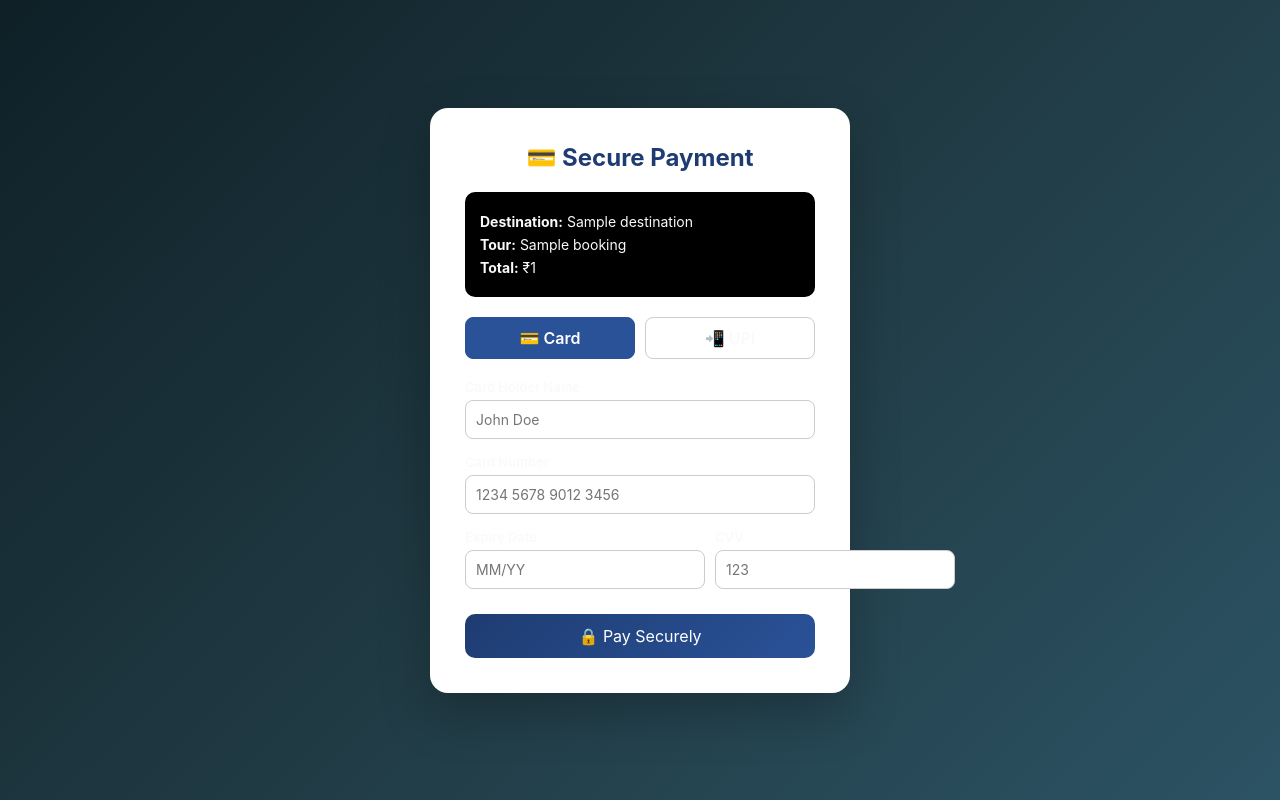
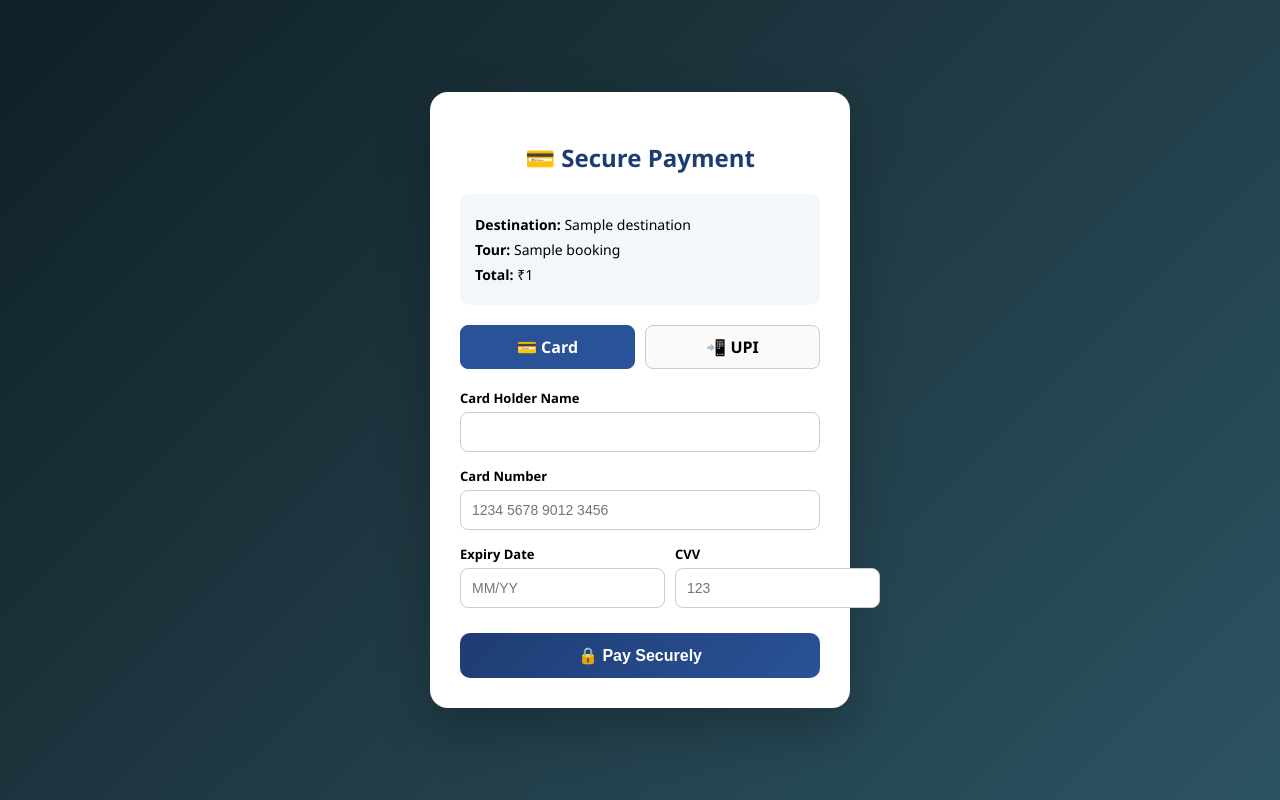
Before and after one commit to Tejasrathod274/Final-Project, a Flask app: template templates/payment.html in a window 1280 px wide. Run offline with Flask 3, Linux system fonts and the light colour scheme; the template is opened without the code that fills it: most values are stand-ins (such as "Sample title", 1, 10 or a date in 2020); some libraries are stand-ins or nearby versions.

Commit message:
Final working payment flow

```diff
--- a/templates/payment.html
+++ b/templates/payment.html
@@ -2,11 +2,15 @@
 <html lang="en">
 <head>
 <meta charset="UTF-8">
+<meta name="viewport" content="width=device-width, initial-scale=1.0">
 <title>Secure Payment | Travel & Tour</title>
-    <link rel="stylesheet" href="{{ url_for('static', filename='css/common.css') }}">
-</head>
 
 <style>
+
+* {
+    box-sizing: border-box;
+}
+
 body {
     margin: 0;
     font-family: 'Segoe UI', sans-serif;
@@ -14,14 +18,16 @@ body {
     display: flex;
     justify-content: center;
     align-items: center;
-    height: 100vh;
+    min-height: 100vh;
+    padding: 15px;
 }
 
-/* Card Container */
+/* Card */
 .payment-card {
     background: #ffffff;
-    padding: 35px;
-    width: 420px;
+    padding: 30px;
+    width: 100%;
+    max-width: 420px;
     border-radius: 18px;
     box-shadow: 0 20px 50px rgba(0,0,0,0.25);
     animation: fadeIn 0.4s ease-in-out;
@@ -40,7 +46,7 @@ body {
 
 /* Summary */
 .booking-summary {
-    background: black;
+    background: #f3f6fa;
     padding: 15px;
     border-radius: 10px;
     margin-bottom: 20px;
@@ -51,7 +57,7 @@ body {
     margin: 6px 0;
 }
 
-/* Payment Method Tabs */
+/* Payment Methods */
 .payment-methods {
     display: flex;
     gap: 10px;
@@ -67,6 +73,7 @@ body {
     text-align: center;
     font-weight: 600;
     transition: 0.3s;
+    background: #fafafa;
 }
 
 .method-btn.active {
@@ -89,7 +96,7 @@ body {
 }
 
 .input-group input {
-    padding: 10px;
+    padding: 11px;
     border-radius: 8px;
     border: 1px solid #ccc;
     font-size: 14px;
@@ -99,6 +106,7 @@ body {
 .input-group input:focus {
     border-color: #2a5298;
     outline: none;
+    box-shadow: 0 0 0 2px rgba(42,82,152,0.1);
 }
 
 .row {
@@ -110,15 +118,14 @@ body {
     flex: 1;
 }
 
-/* Hide sections */
 .hidden {
     display: none;
 }
 
-/* Pay Button */
+/* Button */
 .pay-btn {
     width: 100%;
-    padding: 12px;
+    padding: 13px;
     border: none;
     background: linear-gradient(135deg, #1e3c72, #2a5298);
     color: white;
@@ -127,13 +134,27 @@ body {
     cursor: pointer;
     margin-top: 10px;
     transition: 0.3s;
+    font-weight: 600;
 }
 
 .pay-btn:hover {
     transform: translateY(-2px);
     box-shadow: 0 10px 25px rgba(0,0,0,0.2);
 }
+
+/* Mobile */
+@media (max-width: 480px) {
+    .payment-card {
+        padding: 20px;
+    }
+
+    .row {
+        flex-direction: column;
+    }
+}
+
 </style>
+</head>
 
 <body>
 
@@ -147,7 +168,6 @@ body {
     <p><strong>Total:</strong> ₹{{ booking.total_amount }}</p>
 </div>
 
-    <!-- Payment Method Switch -->
 <div class="payment-methods">
     <div class="method-btn active" onclick="selectMethod('card')" id="cardBtn">
         💳 Card
@@ -157,30 +177,30 @@ body {
     </div>
 </div>
 
-    <form method="POST" action="{{ url_for('confirm_payment') }}">
+<form method="POST" action="{{ url_for('confirm_payment') }}" onsubmit="return validateForm()">
 
 <!-- CARD SECTION -->
 <div id="cardSection">
 
     <div class="input-group">
         <label>Card Holder Name</label>
-                <input type="text" placeholder="John Doe">
+        <input type="text" required>
     </div>
 
     <div class="input-group">
         <label>Card Number</label>
-                <input type="text" placeholder="1234 5678 9012 3456" maxlength="19">
+        <input type="text" id="cardNumber" maxlength="19" placeholder="1234 5678 9012 3456" required>
     </div>
 
     <div class="row">
         <div class="input-group small">
             <label>Expiry Date</label>
-                    <input type="text" placeholder="MM/YY">
+            <input type="text" id="expiry" maxlength="5" placeholder="MM/YY" required>
         </div>
 
         <div class="input-group small">
             <label>CVV</label>
-                    <input type="password" placeholder="123" maxlength="3">
+            <input type="password" id="cvv" maxlength="3" placeholder="123" required>
         </div>
     </div>
 
@@ -191,11 +211,11 @@ body {
 
     <div class="input-group">
         <label>UPI ID</label>
-                <input type="text" placeholder="example@upi">
+        <input type="text" id="upi" placeholder="example@upi">
     </div>
 
     <div style="text-align:center; font-size:13px; color:gray;">
-                You will receive a payment request on your UPI app.
+        You will receive a payment request in your UPI app.
     </div>
 
 </div>
@@ -209,8 +229,8 @@ body {
 </div>
 
 <script>
+
 function selectMethod(method) {
-
     const cardSection = document.getElementById("cardSection");
     const upiSection = document.getElementById("upiSection");
     const cardBtn = document.getElementById("cardBtn");
@@ -228,6 +248,42 @@ function selectMethod(method) {
         upiBtn.classList.add("active");
     }
 }
+
+/* Auto add slash in expiry */
+document.getElementById("expiry").addEventListener("input", function(e) {
+    let value = e.target.value.replace(/\D/g, '');
+    if (value.length >= 3) {
+        value = value.slice(0,2) + "/" + value.slice(2,4);
+    }
+    e.target.value = value;
+});
+
+/* Only numbers in CVV */
+document.getElementById("cvv").addEventListener("input", function(e) {
+    e.target.value = e.target.value.replace(/\D/g, '');
+});
+
+/* Card number spacing */
+document.getElementById("cardNumber").addEventListener("input", function(e) {
+    let value = e.target.value.replace(/\D/g, '');
+    value = value.match(/.{1,4}/g)?.join(" ") || value;
+    e.target.value = value;
+});
+
+/* UPI validation */
+function validateForm() {
+    const upiSection = document.getElementById("upiSection");
+    const upiInput = document.getElementById("upi");
+
+    if (!upiSection.classList.contains("hidden")) {
+        if (!upiInput.value.includes("@")) {
+            alert("UPI ID must contain '@'");
+            return false;
+        }
+    }
+    return true;
+}
+
 </script>
 
 </body>
```
Lines whose indentation alone changed are shown as unchanged.
